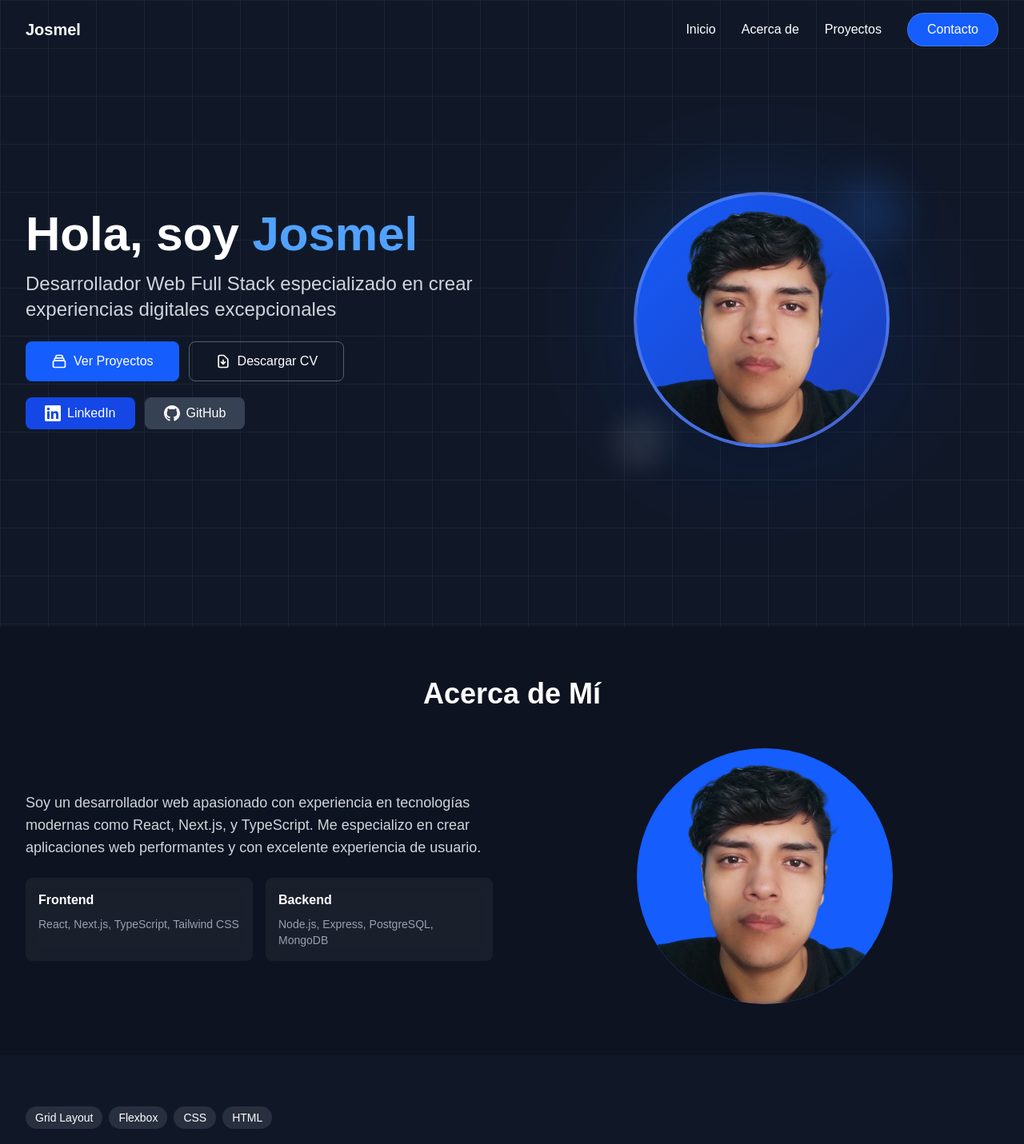
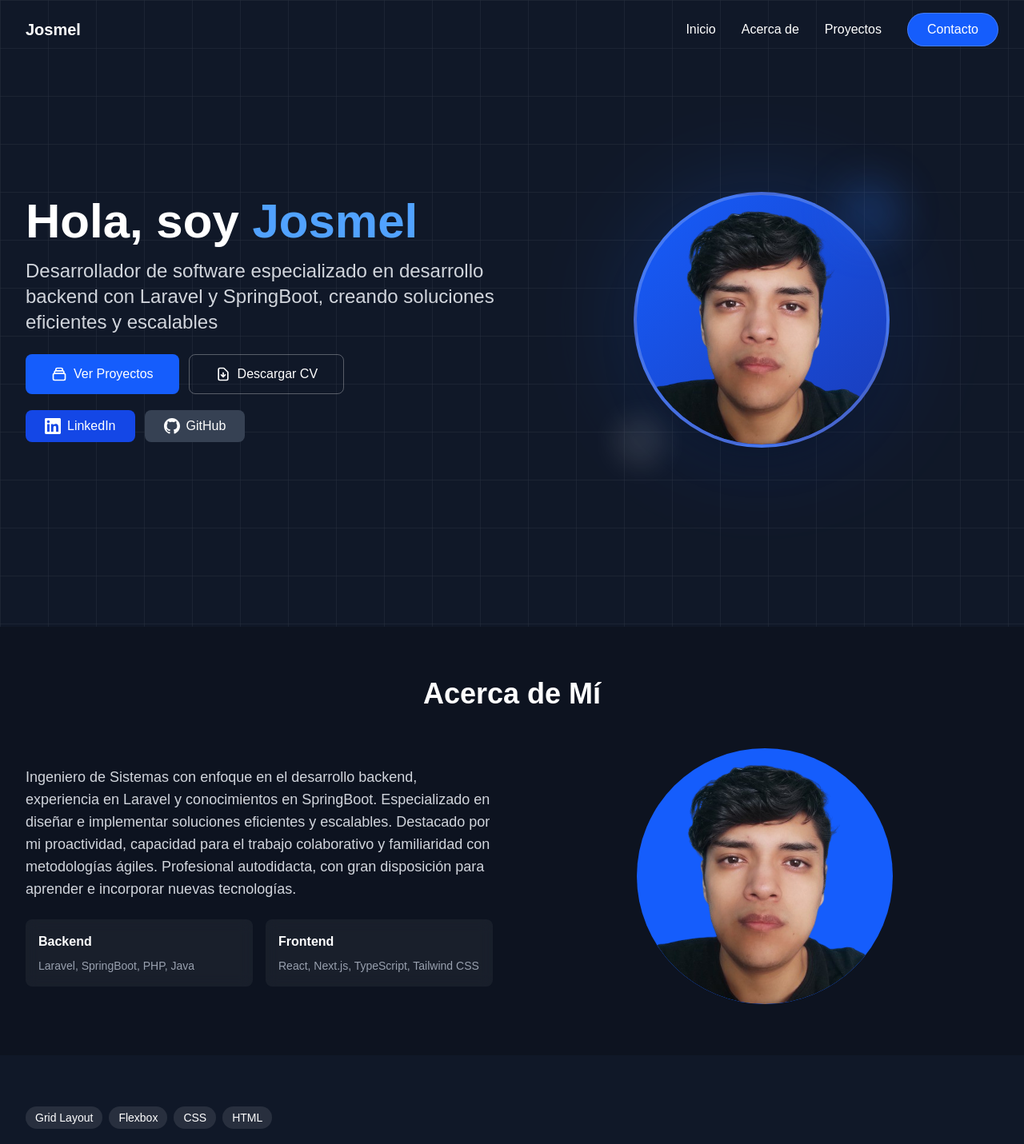
Before and after one commit to josmeldev/portafolioweb, a Next.js app: page / in a window 1280 px wide. Shown: the top 1431 px of the page at 80% size. Built offline with nearby package versions, Linux system fonts and the light colour scheme.

Commit message:
Update professional description and skills in the hero section

```diff
--- a/src/app/page.tsx
+++ b/src/app/page.tsx
@@ -139,7 +139,7 @@ export default function Home() {
                 Hola, soy <span className="text-blue-400">Josmel</span>
               </h1>
               <p className="text-xl sm:text-2xl text-gray-300 mb-6">
-                Desarrollador Web Full Stack especializado en crear experiencias digitales excepcionales
+                Desarrollador de software especializado en desarrollo backend con Laravel y SpringBoot, creando soluciones eficientes y escalables
               </p>
               <div className="flex flex-col sm:flex-row gap-3">
                 <button className="bg-blue-600 hover:bg-blue-700 text-white px-8 py-3 rounded-lg font-medium transition-colors flex items-center justify-center gap-2">
@@ -205,17 +205,19 @@ export default function Home() {
           <div className="grid md:grid-cols-2 gap-12 items-center">
             <div>
               <p className="text-gray-300 text-lg mb-6">
-                Soy un desarrollador web apasionado con experiencia en tecnologías modernas como React, Next.js, y TypeScript.
-                Me especializo en crear aplicaciones web performantes y con excelente experiencia de usuario.
+                Ingeniero de Sistemas con enfoque en el desarrollo backend, experiencia en Laravel y conocimientos en SpringBoot.
+                Especializado en diseñar e implementar soluciones eficientes y escalables. Destacado por mi proactividad,
+                capacidad para el trabajo colaborativo y familiaridad con metodologías ágiles. Profesional autodidacta,
+                con gran disposición para aprender e incorporar nuevas tecnologías.
               </p>
               <div className="grid grid-cols-2 gap-4">
                 <div className="bg-white/5 p-4 rounded-lg backdrop-blur-sm">
+                  <h3 className="text-white font-semibold mb-2">Backend</h3>
+                  <p className="text-gray-400 text-sm">Laravel, SpringBoot, PHP, Java</p>
+                </div>
+                <div className="bg-white/5 p-4 rounded-lg backdrop-blur-sm">
                   <h3 className="text-white font-semibold mb-2">Frontend</h3>
                   <p className="text-gray-400 text-sm">React, Next.js, TypeScript, Tailwind CSS</p>
-                </div>
-                <div className="bg-white/5 p-4 rounded-lg backdrop-blur-sm">
-                  <h3 className="text-white font-semibold mb-2">Backend</h3>
-                  <p className="text-gray-400 text-sm">Node.js, Express, PostgreSQL, MongoDB</p>
                 </div>
               </div>
             </div>
```
